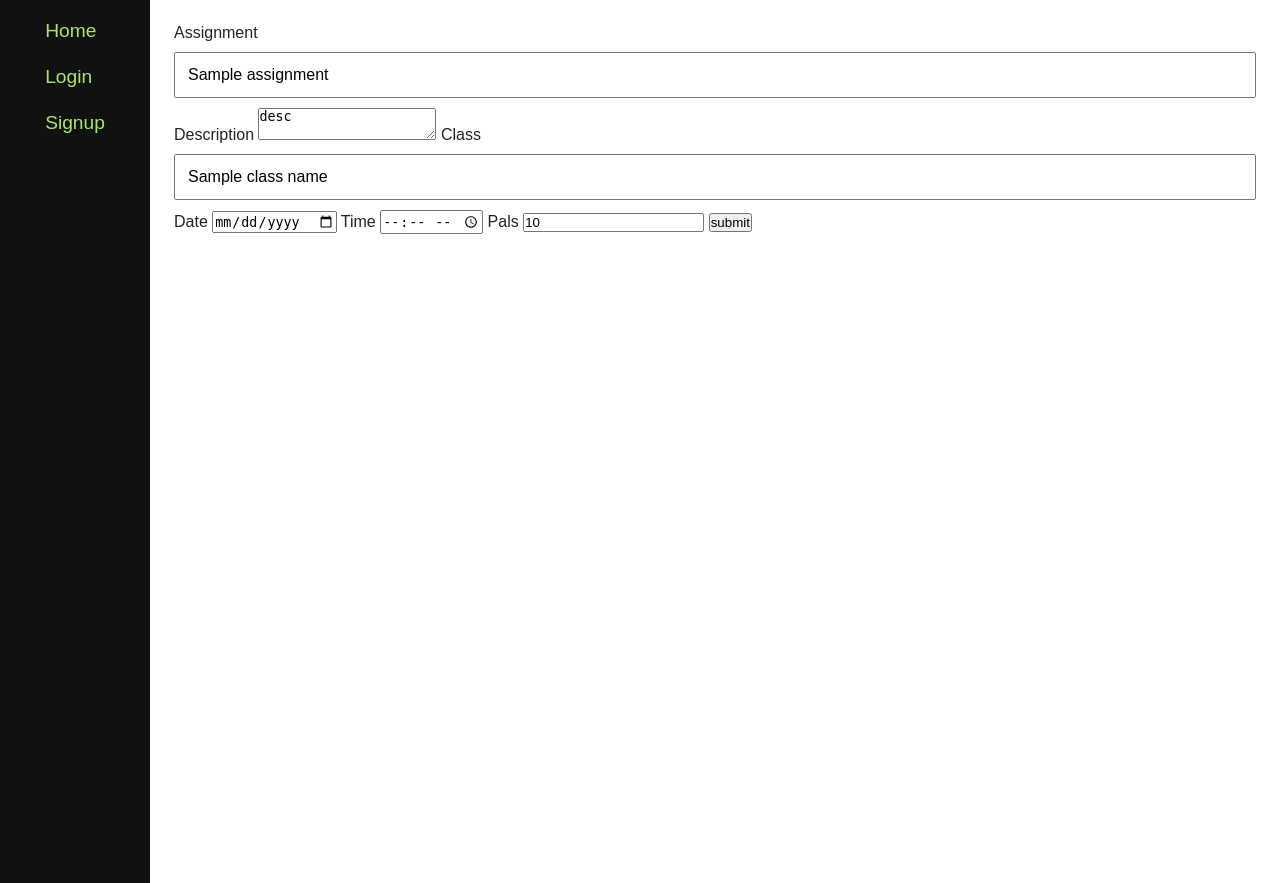
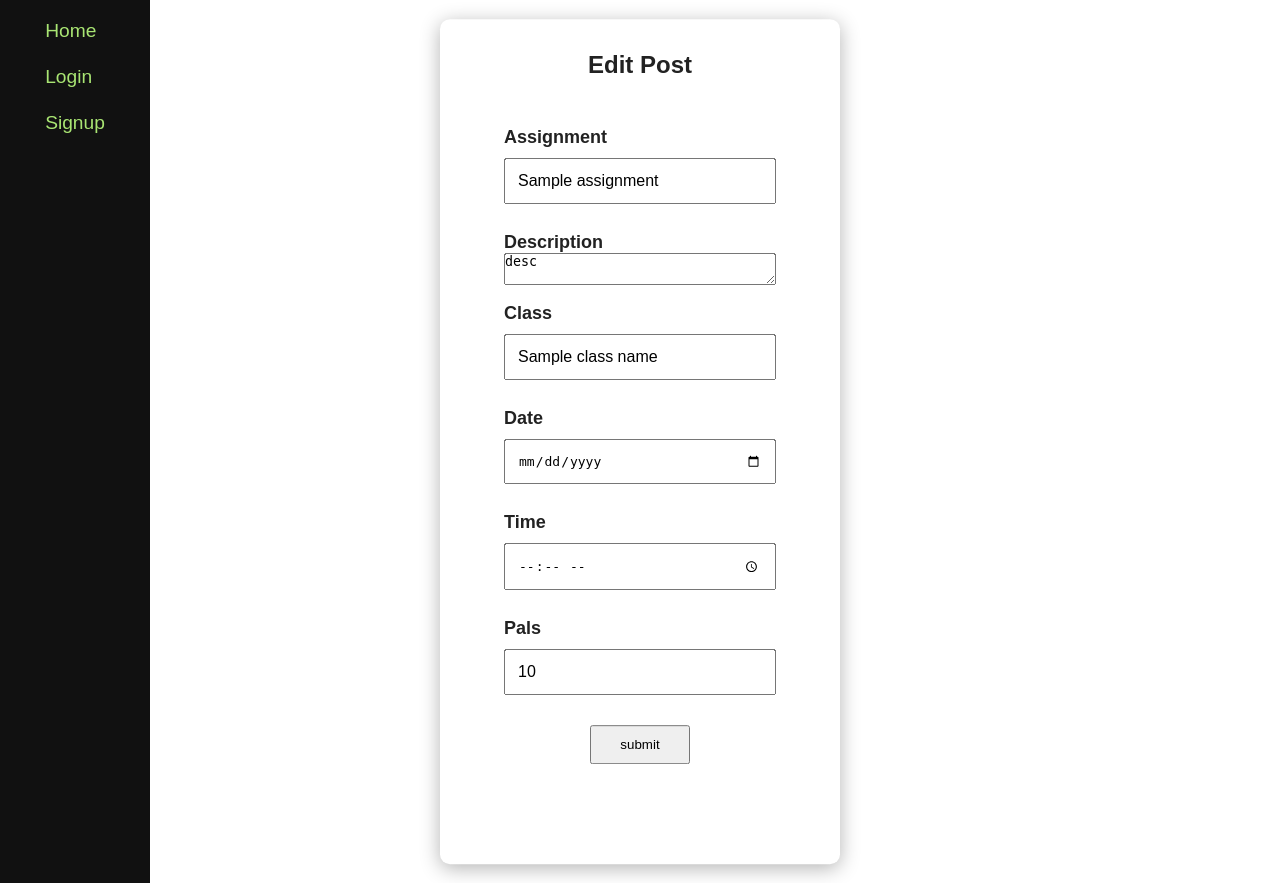
Before and after one commit to yorozc/UniPal, a Flask app: template src/templates/pal_edit_post.html in a window 1280 px wide. Run offline with Flask 3, Linux system fonts and the light colour scheme; the template is opened without the code that fills it: most values are stand-ins (such as "Sample title", 1, 10 or a date in 2020).

Commit message:
styled edit post

```diff
--- a/src/static/index.css
+++ b/src/static/index.css
@@ -167,15 +167,10 @@ fieldset label:first-of-type{
   width: 100px;
 }
 
-input[type=email], input[type=password], input[type=submit], input[type=text], select{
+select, input{
     width: 100%;
     padding: 12px;
     margin: 10px 0;
     box-sizing: border-box;
     font-size: 1em;
 }
-
-/* sign up specific*/
-#college{
-
-}
--- a/src/templates/pal_edit_post.html
+++ b/src/templates/pal_edit_post.html
@@ -1,8 +1,10 @@
 {% extends 'base.html' %}
 
 {% block body %}
-    <main>
+    <div class="form-container">
+        <h2 class="form-header">Edit Post</h2>
         <form method="POST" action="{{ url_for('pal.edit_post', post_id=post._id)}}">
+            <fieldset>
                 <label for="assignment">Assignment</label>
                 <input type="text" value="{{assignment}}" name="assignment" required/>
                 <label for="description">Description</label>
@@ -15,7 +17,10 @@
                 <input type="time" value="{{time}}" name="time" required/>
                 <label for="pals">Pals</label>
                 <input type="number" value="{{pals}}" name="pals" required/>
-            <button type="submit">submit</button>
+                <button type="submit" class="form-btn">submit</button>
+            </fieldset>
         </form>
-    </main>
+    </div>
+
+
 {% endblock %}
```
Lines whose indentation alone changed are shown as unchanged.
